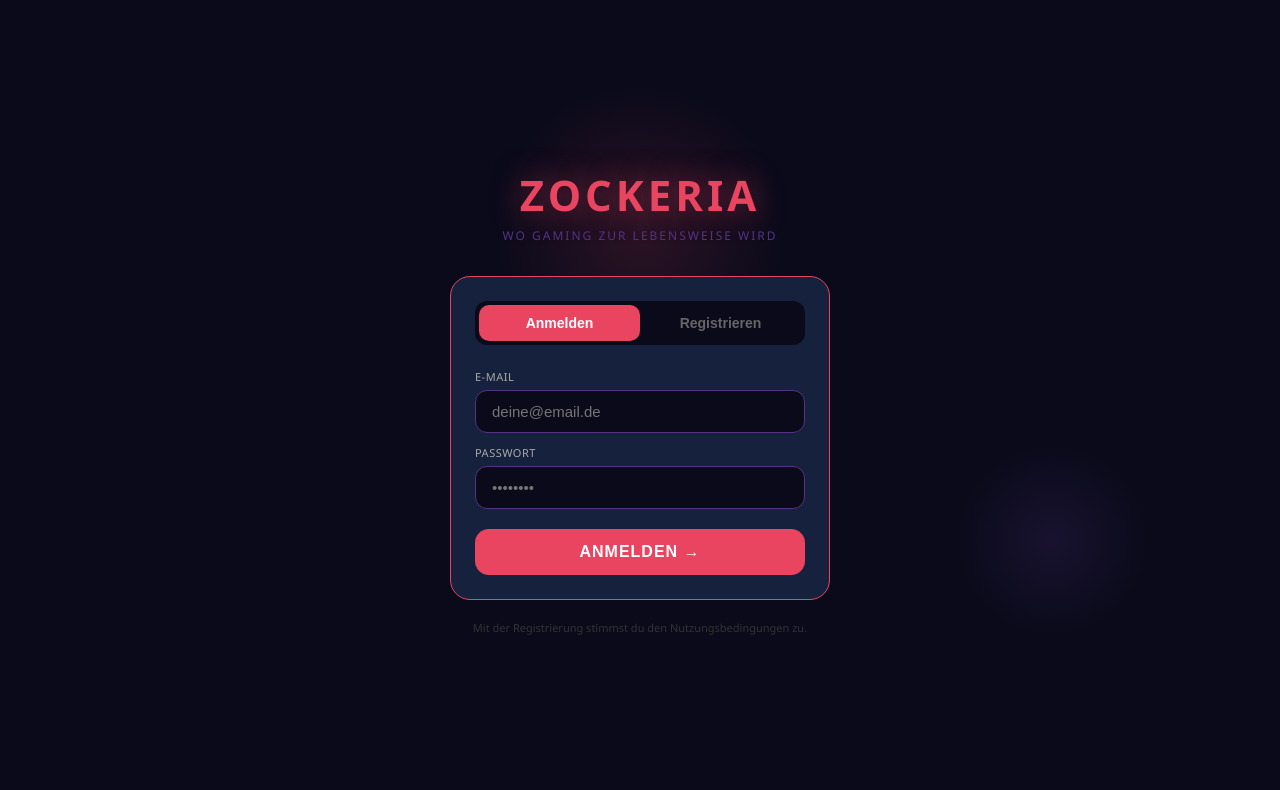
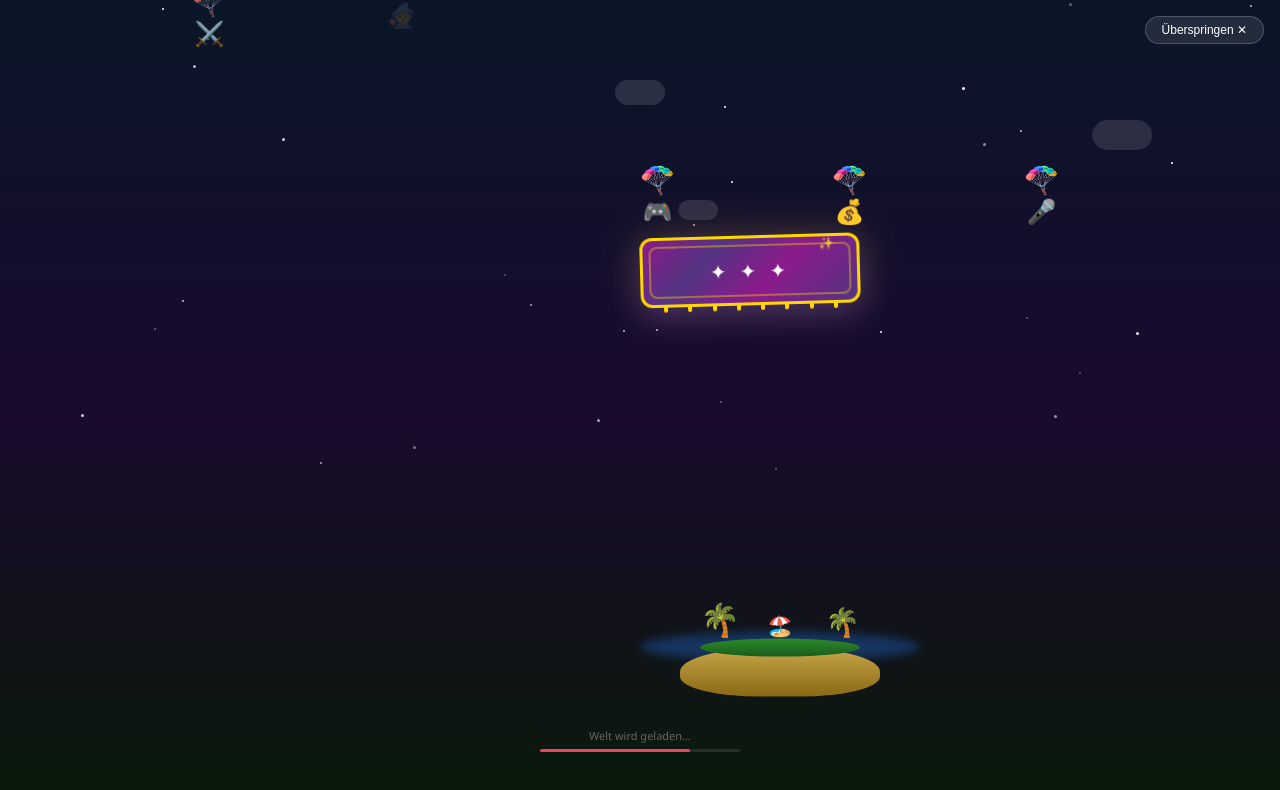
Before and after one commit to zockeria/Zockeria, a Next.js app: page / in a window 1280 px wide. Shown: the top 790 px of the page. Built offline with nearby package versions, Linux system fonts and the light colour scheme.

Commit message:
Update page.js

```diff
--- a/app/page.js
+++ b/app/page.js
@@ -37,6 +37,9 @@ export default function Home() {
     { id: 'ranking', icon: '🏆', label: 'Rang' },
     { id: 'profile', icon: '👤', label: 'Profil' },
   ]
+  if (showIntro) {
+    return <Intro onFinish={() => setShowIntro(false)} />
+  }
 
   // ── WILLKOMMENS-SCREEN ──────────────────────────────────────
   if (showWelcome) {
```
